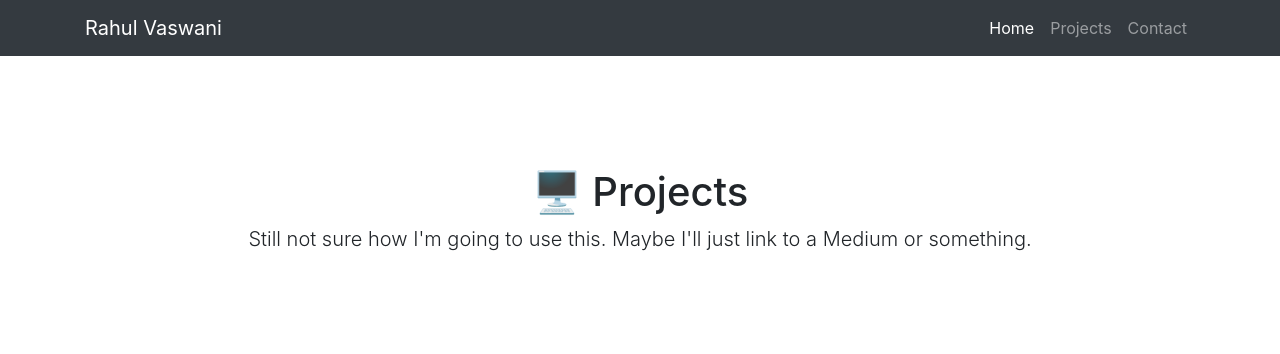
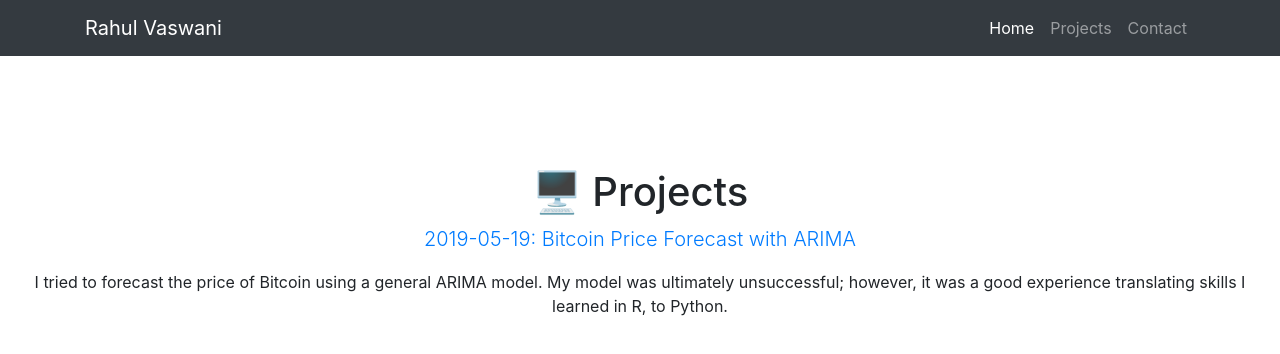
Before and after one commit to rahulvas/rahulvas.github.io, a website: page projects.html in a window 1280 px wide. Drawn offline with Linux system fonts and the light colour scheme.

Commit message:
updated project

```diff
--- a/projects.html
+++ b/projects.html
@@ -52,7 +52,8 @@
     <div class="row">
       <div class="col-lg-12 text-center">
         <h1 class="mt-5">🖥️ Projects</h1>
-        <p class="lead">Still not sure how I'm going to use this. Maybe I'll just link to a Medium or something.</p>
+        <p class="lead"><a href = 'https://github.com/rahulvas/blog_examples/blob/master/ts_examples/btc_armia.ipynb'>2019-05-19: Bitcoin Price Forecast with ARIMA</a></p>
+        <p>I tried to forecast the price of Bitcoin using a general ARIMA model. My model was ultimately unsuccessful; however, it was a good experience translating skills I learned in R, to Python.</p>
         <!-- <ul class="list-unstyled">
           <li>Bootstrap 4.2.1</li>
           <li>jQuery 3.3.1</li> -->
```
